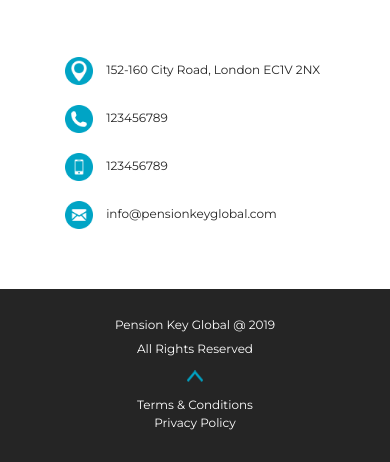
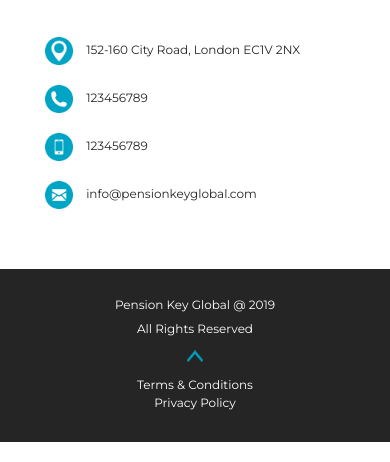
Before and after one commit to frontendacesys/pensionkey, a plain HTML site: page index.html in a window 390 px wide. Shown: the part 1911-2373 px from the top of the page. Drawn offline with Linux system fonts and the light colour scheme.

Commit message:
Footer ul align fixed

```diff
--- a/css/styles.css
+++ b/css/styles.css
@@ -455,6 +455,12 @@ input[type="number"] {
 .mTitle {
     padding: 50px 0;
 }
+.ft_details ul {
+    display: block;
+    width: 300px;
+    padding-left: 0;
+    margin: 40px auto;
+}
 }
 @media only screen and (max-width: 768px) {
 	.container {
```
